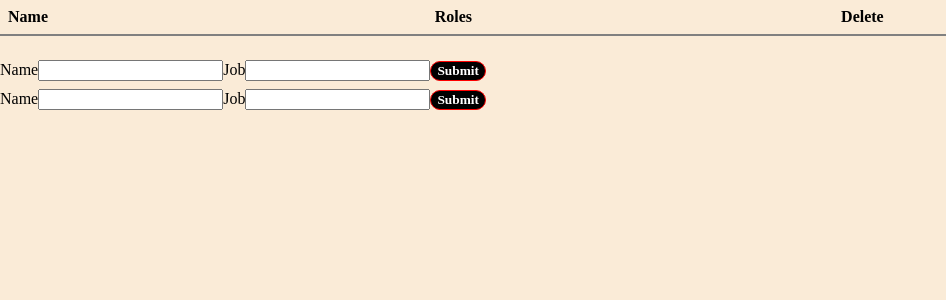
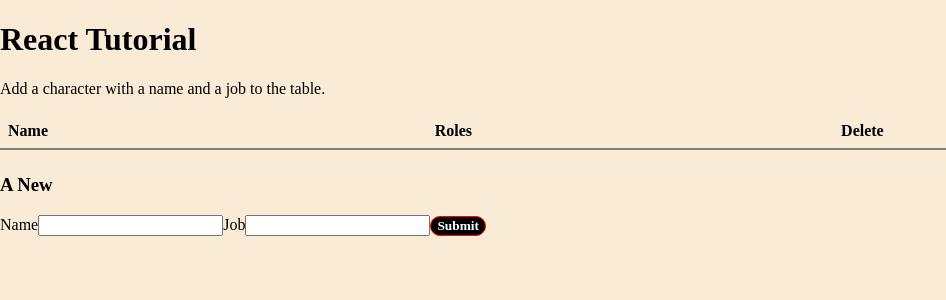
Before and after one commit to OlubayoIV/Beginner-s-react-demo, a React (Create React App) app: page / in a window 1280 px wide. Shown: the top 300 px of the page, without its empty margins (0-946 px from the left). Built offline with nearby package versions, Linux system fonts and the light colour scheme.

Commit message:
final commit

```diff
--- a/src/App.js
+++ b/src/App.js
@@ -1,6 +1,7 @@
 import React, { Component } from 'react'
 import Table from './Table'
 import Form from './Form'
+
 
 class App extends Component {
     removeCharacter = (index) => {
@@ -22,13 +23,17 @@ class App extends Component {
     }
 
     render() {
-        const {characters} = this.state
+        const {characters} = this.state;
 
         return (
             <div className='container'>
-                <Table charactersData={characters} removeCharacter={this.removeCharacter} />
-                <Form />
-
+                <h1>React Tutorial</h1>
+                <p>Add a character with a name and a job to the table.</p>
+                <Table
+                    charactersData={characters}
+                    removeCharacter={this.removeCharacter}
+                />
+                <h3>A New</h3>
                 <Form handleSubmit = {this.handleSubmit} />
             </div>
         );
```
Also changed, not shown: package.json (+7 -1 lines), 1 other file (tests, documents, lock files or other folders).
